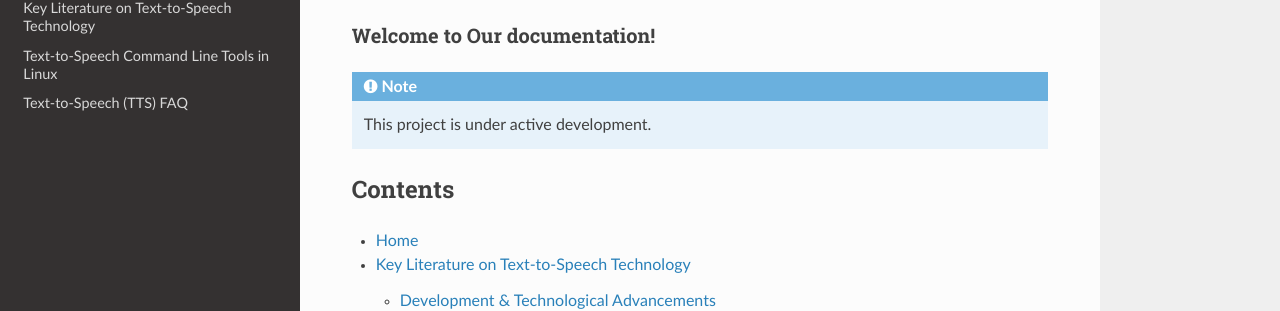
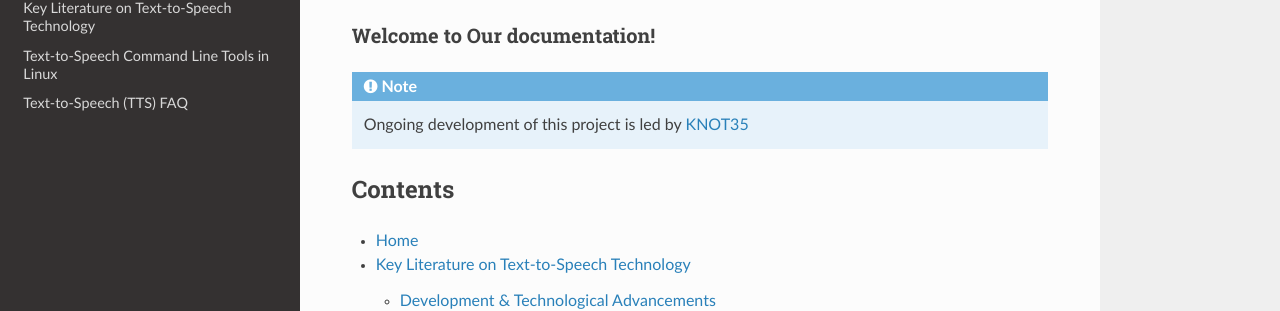
Before and after one commit to navertube/pyscenedetect, a Sphinx documentation site: the page built from docs/index.rst, in a window 1280 px wide and 900 px high, scrolled down 1464 px. Shown: the part 143-454 px from the top of the window. Built offline with Sphinx 7.4.7 and the Read the Docs theme 2.0.0, drawn with Linux system fonts in a browser that asks for light colours.

Commit message:
Update index.rst

```diff
--- a/docs/index.rst
+++ b/docs/index.rst
@@ -5,7 +5,7 @@
 
 .. note::
 
-   This project is under active development.
+   Ongoing development of this project is led by `KNOT35 <https://www.knot35.com/>`_
 
 Contents
 --------
```
